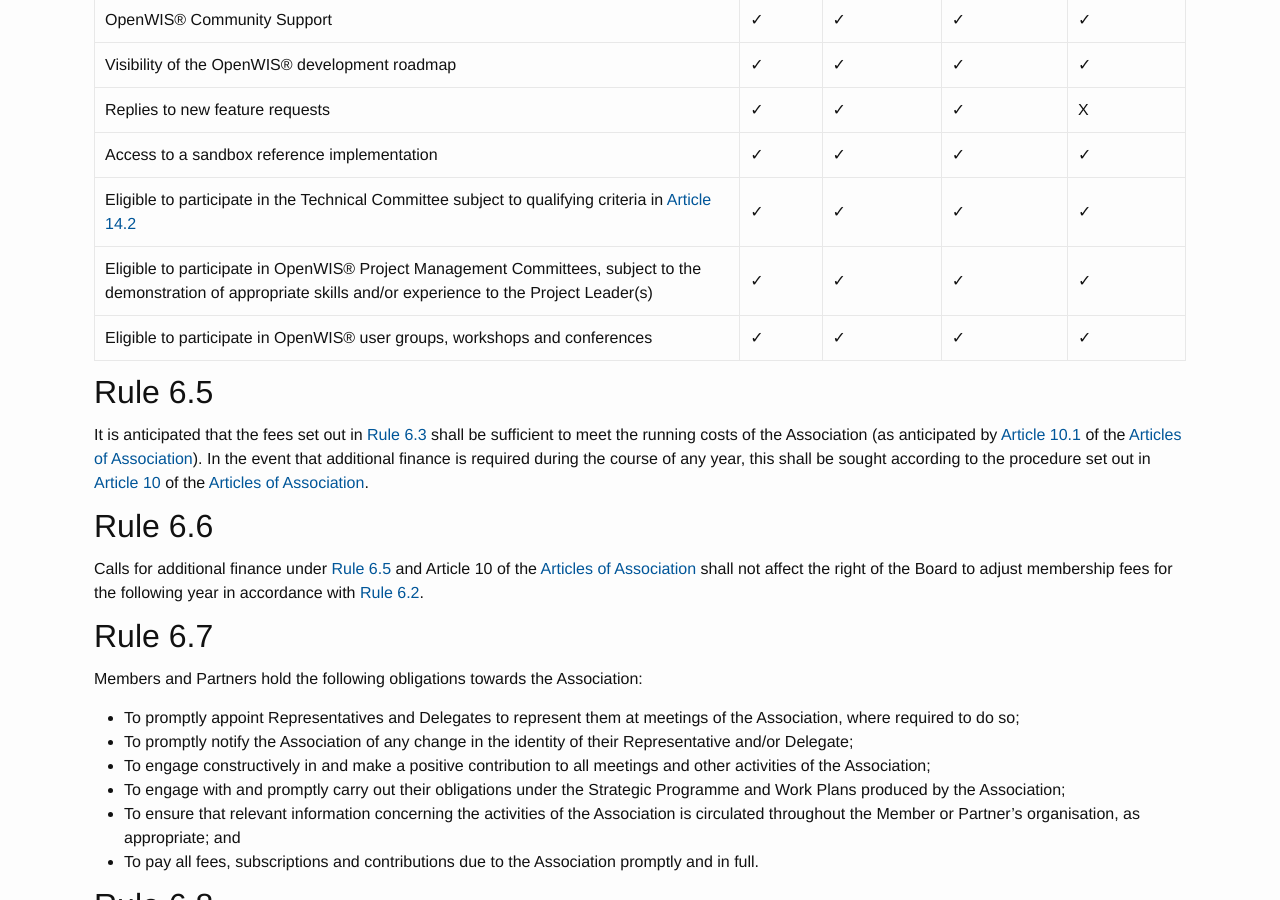
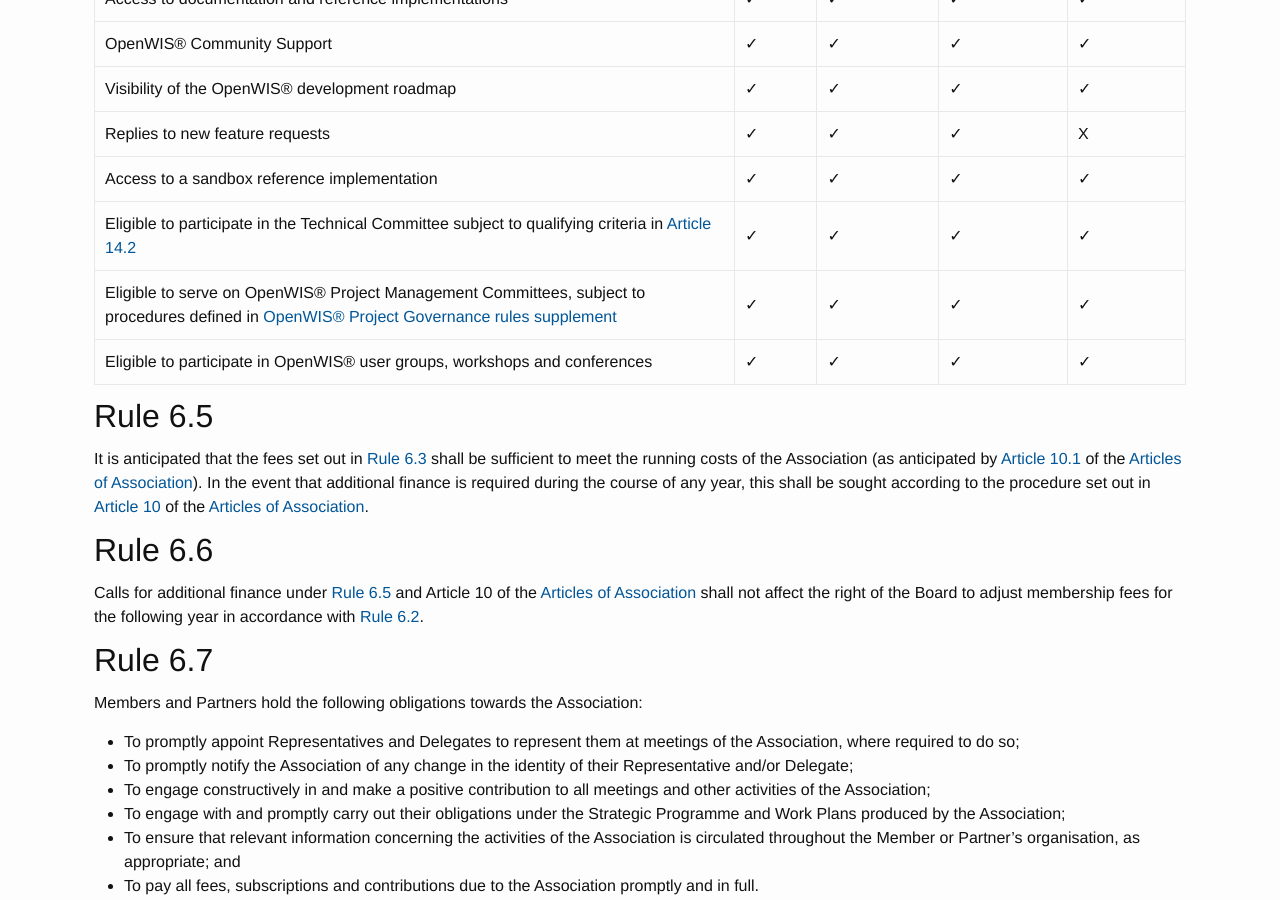
Before and after one commit to OpenWIS/openwis-documentation, a Jekyll site: the page built from rules/6-membership-and-partnership-fees-rights-privileges-and-obligations.md, in a window 1280 px wide and 900 px high, scrolled down 1682 px. Built offline with Jekyll 4.4.1, drawn with Linux system fonts in a browser that asks for light colours.

Commit message:
further updates about PMC

```diff
--- a/rules/6-membership-and-partnership-fees-rights-privileges-and-obligations.md
+++ b/rules/6-membership-and-partnership-fees-rights-privileges-and-obligations.md
@@ -58,7 +58,7 @@
 Replies to new feature requests | &#x2713; | &#x2713; | &#x2713; | X
 Access to a sandbox reference implementation | &#x2713; | &#x2713; | &#x2713; | &#x2713;
 Eligible to participate in the Technical Committee subject to qualifying criteria in [Article 14.2]({{ "/articles/articles/14-technical-committee.html#article-14.2" | prepend: site.baseurl }}) | &#x2713; | &#x2713; | &#x2713; | &#x2713;
-Eligible to participate in OpenWIS&reg; Project Management Committees, subject to the demonstration of appropriate skills and/or experience to the Project Leader(s) | &#x2713; | &#x2713; | &#x2713; | &#x2713;
+Eligible to serve on OpenWIS&reg; Project Management Committees, subject to procedures defined in [OpenWIS&reg; Project Governance rules supplement]({{ "/rules2/2016-03-11-OpenWIS-Project-Governance.md" | prepend: site.baseurl }}) | &#x2713; | &#x2713; | &#x2713; | &#x2713;
 Eligible to participate in OpenWIS&reg; user groups, workshops and conferences | &#x2713; | &#x2713; | &#x2713; | &#x2713;
 
 <h2 id="rule-6.5">Rule 6.5</h2>
```
